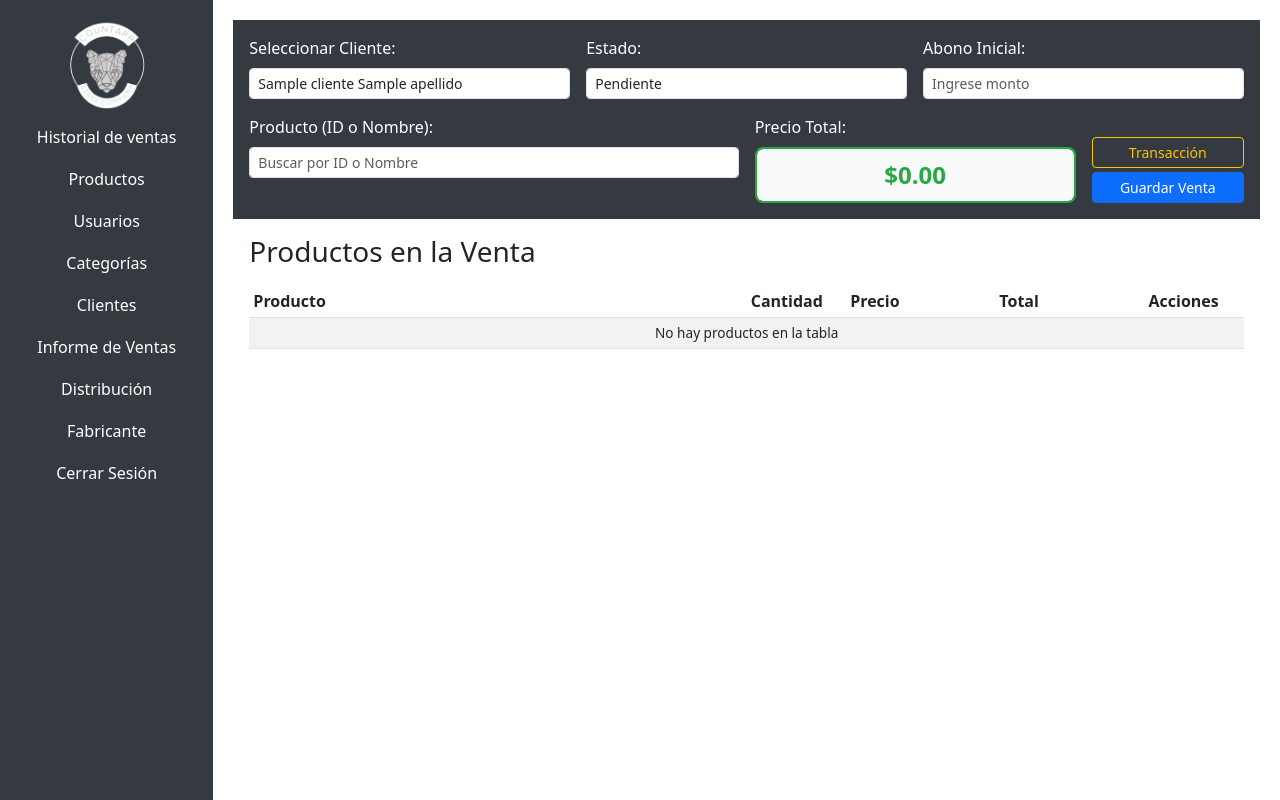
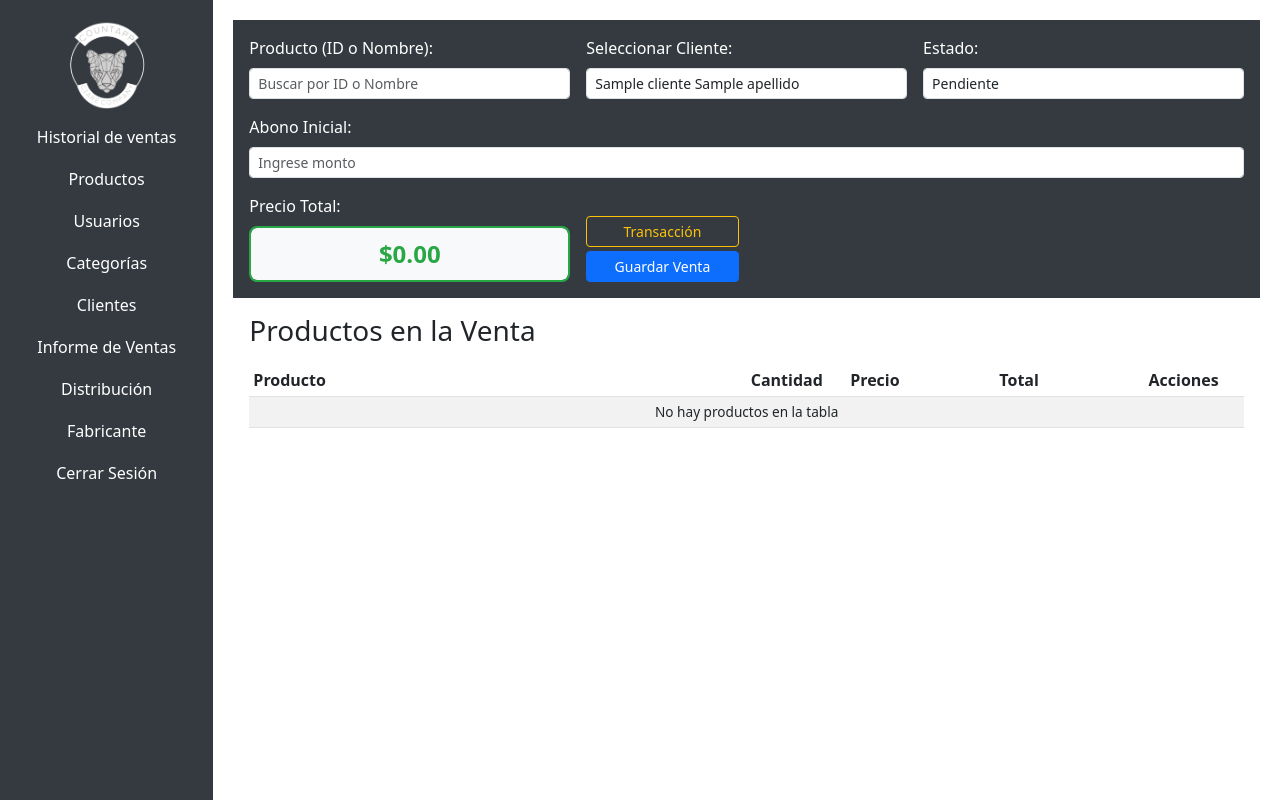
Before and after one commit to Ciare95/countapp, a Flask app: page /index in a window 1280 px wide. Run offline with Flask 3, Linux system fonts and the light colour scheme; a user stored in the database is signed in; a database or web service that is not in the repository returns one stand-in record (values such as "Sample title"); some libraries are stand-ins or nearby versions.

Commit message:
refactorización de espacio en seleccionar cliente

```diff
--- a/app/templates/index.html
+++ b/app/templates/index.html
@@ -5,6 +5,12 @@
 {% block content %}
 <div class="container-fluid p-3" style="background-color: #343a40; color: white;">
     <div class="row g-3 mb-3">
+        <div class="col-12 col-md-4">
+            <label for="producto" class="form-label">Producto (ID o Nombre):</label>
+            <input type="text" id="producto" name="producto" class="form-control form-control-sm"
+                placeholder="Buscar por ID o Nombre" oninput="buscarProducto(this.value)" required>
+            <ul id="product-suggestions" class="list-group mt-1" style="display: none;"></ul>
+        </div>
         <div class="col-12 col-md-4">
             <label for="cliente-select" class="form-label">Seleccionar Cliente:</label>
             <select id="cliente-select" class="form-control form-control-sm">
@@ -18,18 +24,13 @@
                 <option value="cancelada">Cancelada</option>
             </select>
         </div>
-        <div class="col-12 col-md-4">
-            <label for="monto-abono" class="form-label">Abono Inicial:</label>
-            <input type="number" id="monto-abono" class="form-control form-control-sm" placeholder="Ingrese monto">
-        </div>
+
     </div>
 
     <div class="row g-3">
-        <div class="col-12 col-sm-6">
-            <label for="producto" class="form-label">Producto (ID o Nombre):</label>
-            <input type="text" id="producto" name="producto" class="form-control form-control-sm"
-                placeholder="Buscar por ID o Nombre" oninput="buscarProducto(this.value)" required>
-            <ul id="product-suggestions" class="list-group mt-1" style="display: none;"></ul>
+        <div class="col-12 col-ms-6">
+            <label for="monto-abono" class="form-label">Abono Inicial:</label>
+            <input type="number" id="monto-abono" class="form-control form-control-sm" placeholder="Ingrese monto">
         </div>
         <div class="col-8 col-sm-4">
             <label for="precioTotal" class="form-label">Precio Total:</label>
```
